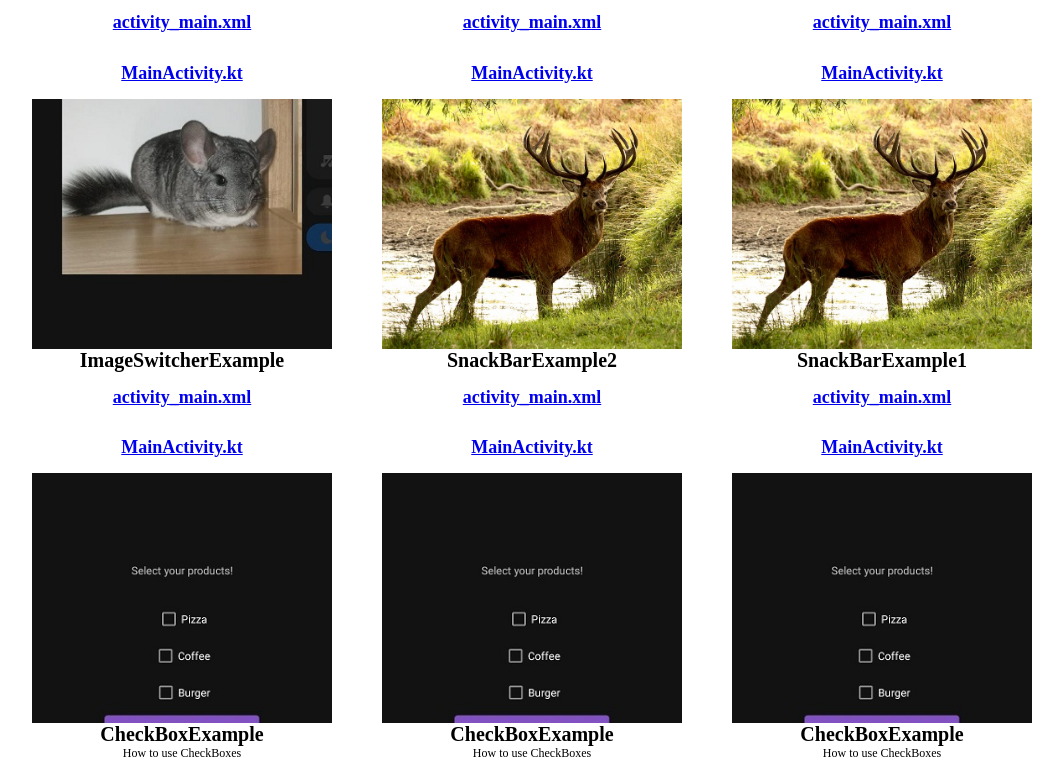
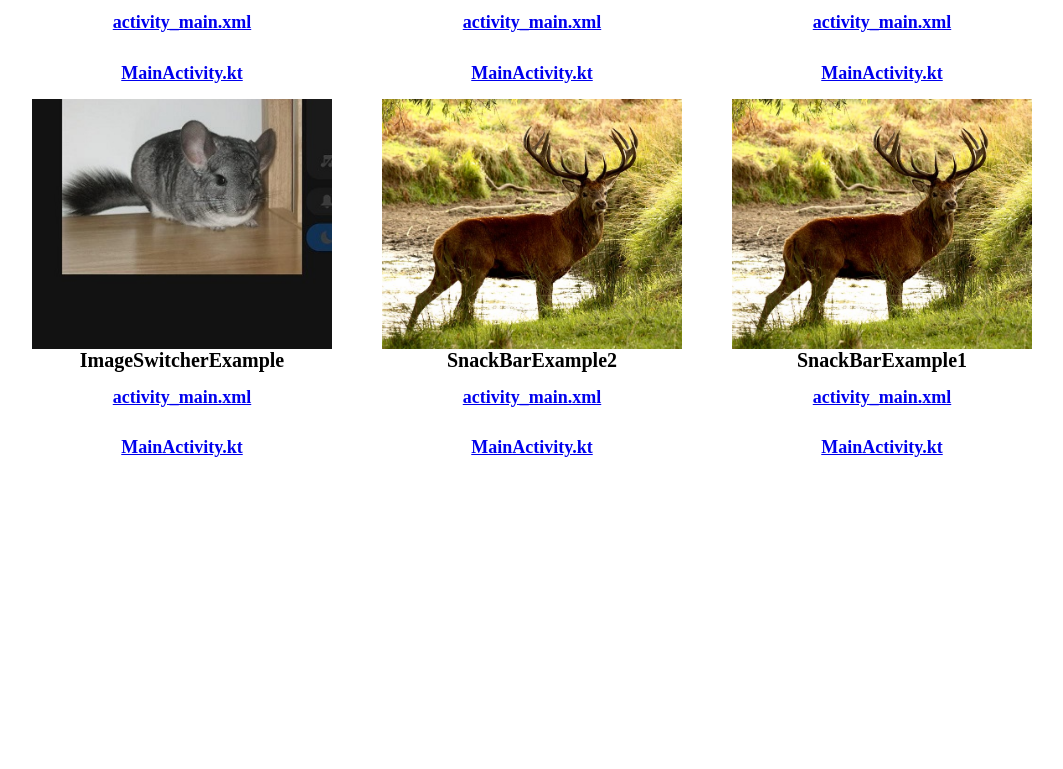
Before and after one commit to dcsavijay/Android-CSE224, a plain HTML site: page index.html in a window 1280 px wide. Shown: the part 964-1733 px from the top of the page, without its empty margins (108-1171 px from the left). After the commit the page ends 1445 px from the top, so only its background shows below. Drawn offline with Linux system fonts and the light colour scheme.

Commit message:
Add files via upload

```diff
--- a/index.html
+++ b/index.html
@@ -4,23 +4,20 @@
     <div class="landing-page-top-container">
       <nav data-role="Header" class="landing-page-navbar">
 
-
-
-
       </nav>
     </div>
+
     <div id="main-section" class="landing-page-main">
       <h1>Topics</h1>
+
       <div class="landing-page-cards-container">
         <div class="place-card-container">
           <img
 		width="400" height="300"
             alt="image"
             src="./CheckBoxExample\cod.jpg"
-            class="place-card-image"
+            class="place-card-image"/>
 
-
-          />
           <div class="place-card-container1">
             <span class="place-card-text"><span>CheckBoxExample</span></span>
             <span class="place-card-text1">
@@ -131,6 +128,7 @@
         </div>
 
 
+
 <div class="place-card-container">
           <img
             alt="image"
@@ -156,54 +154,19 @@
 
 
 
-  <div class="place-card-container">
-          <img
-            alt="image"
-            src="./CheckBoxExample\cod.jpg"
-            class="place-card-image"
-          />
-          <div class="place-card-container1">
-            <span class="place-card-text"><span>CheckBoxExample</span></span>
-            <span class="place-card-text1">
-              <span>
-                How to use CheckBoxes
-              </span>
-            </span>
 
-          </div>
-        </div>
-  <div class="place-card-container">
-          <img
-            alt="image"
-            src="./CheckBoxExample\cod.jpg"
-            class="place-card-image"
-          />
-          <div class="place-card-container1">
-            <span class="place-card-text"><span>CheckBoxExample</span></span>
-            <span class="place-card-text1">
-              <span>
-                How to use CheckBoxes
-              </span>
-            </span>
 
-          </div>
-        </div>
-  <div class="place-card-container">
-          <img
-            alt="image"
-            src="./CheckBoxExample\cod.jpg"
-            class="place-card-image"
-          />
-          <div class="place-card-container1">
-            <span class="place-card-text"><span>CheckBoxExample</span></span>
-            <span class="place-card-text1">
-              <span>
-                How to use CheckBoxes
-              </span>
-            </span>
 
-          </div>
-        </div>
+
+
+
+
+
+
+
+
+
+
         </div>
       </div>
     </div>
```
